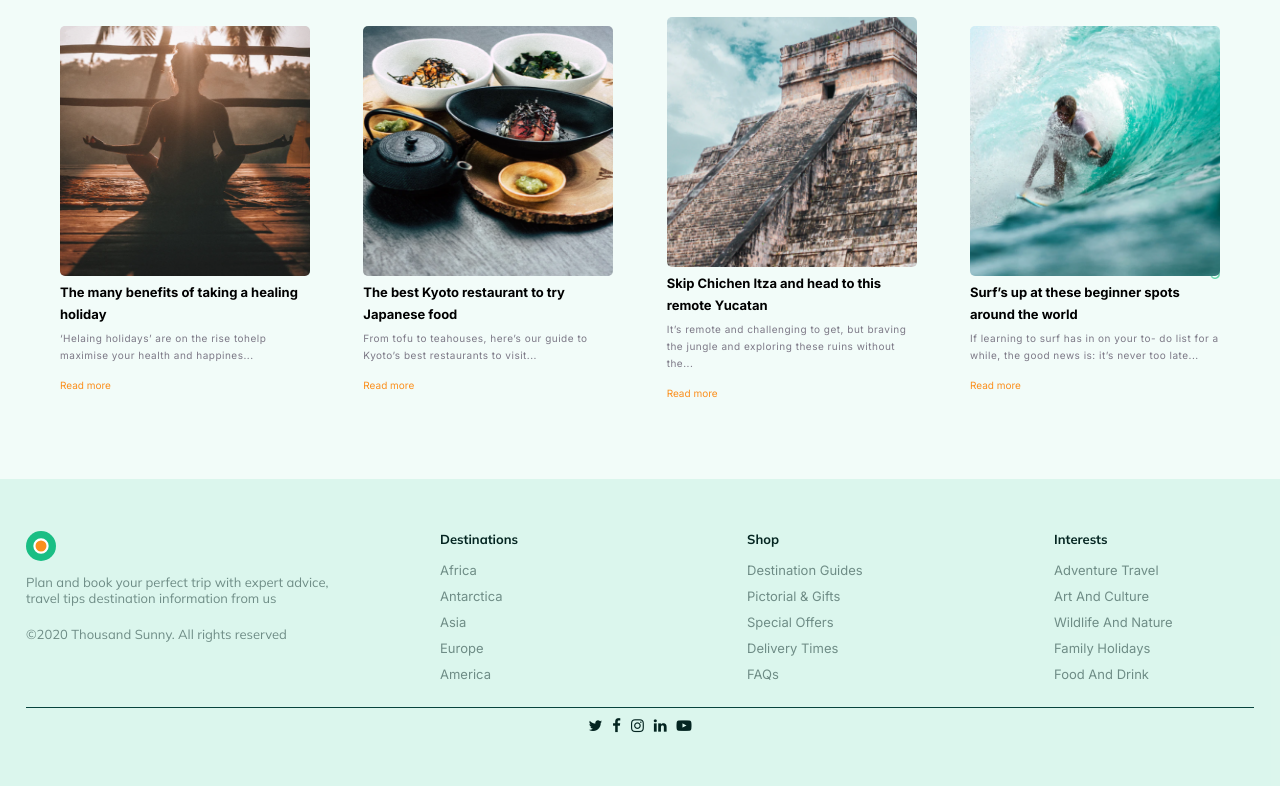
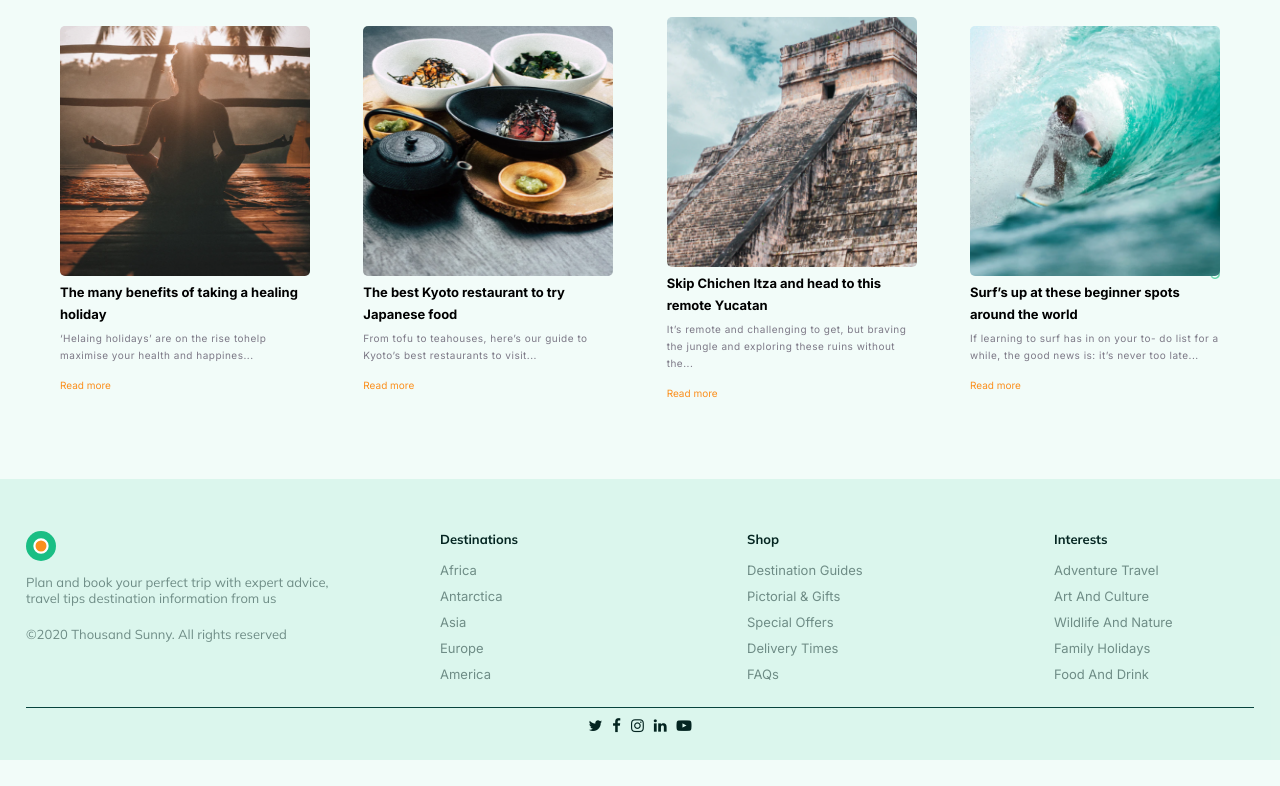
Before and after one commit to olakunle-exxdee/tours, a plain HTML site: page index.html in a window 1280 px wide. Shown: the part 2921-3707 px from the top of the page. After the commit the page ends 3681 px from the top, so only its background shows below. Drawn offline with nearby package versions, Linux system fonts and the light colour scheme.

Commit message:
footer fixed

```diff
--- a/scss/_footer.scss
+++ b/scss/_footer.scss
@@ -3,7 +3,7 @@
   font-size: 1.3rem;
   font-family: "Mulish", sans-serif;
   color: #042521;
-  padding: 4em 0;
+  padding: 4em 0 2em 0;
   p {
     color: #042521;
     opacity: 0.5;
```
Also changed, not shown: css/main.css, 1 other file.
